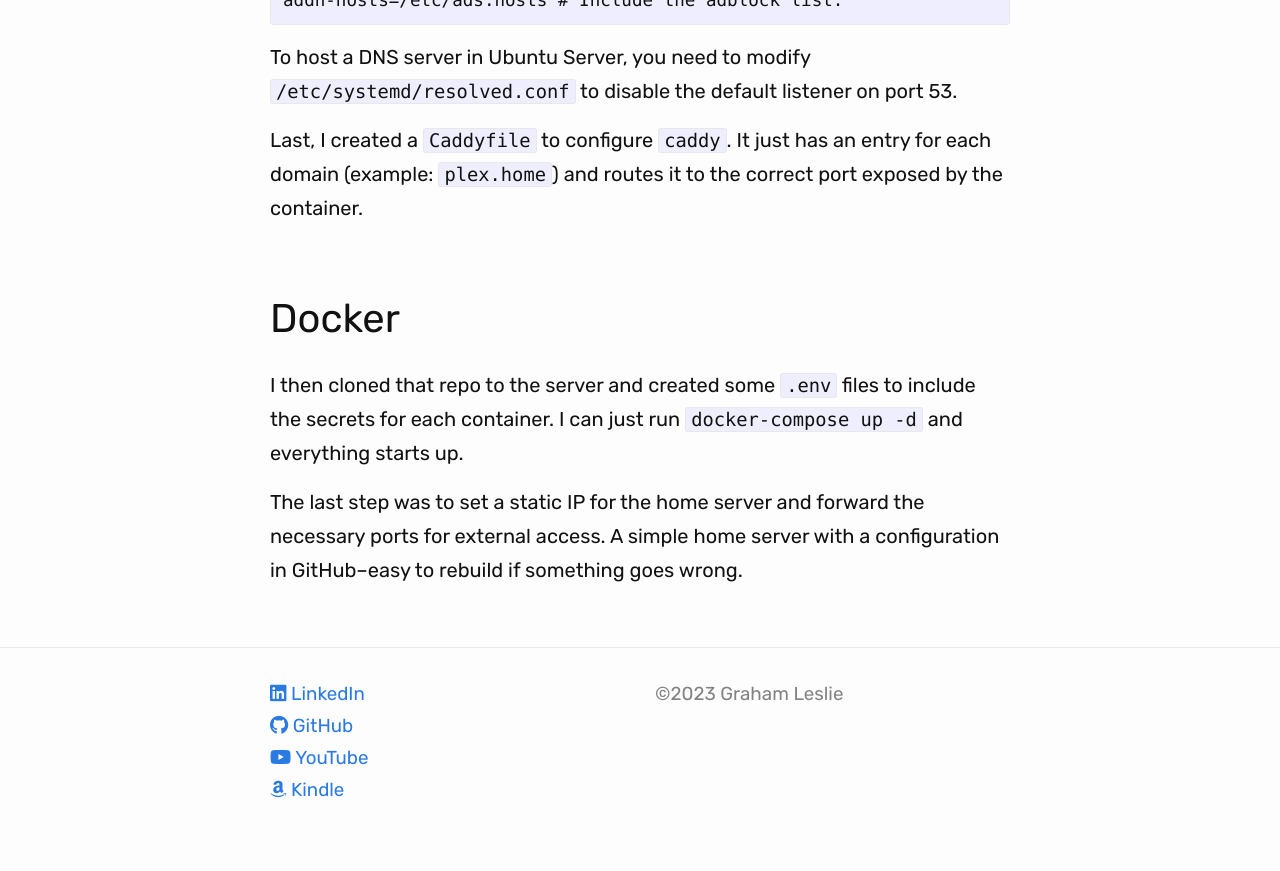
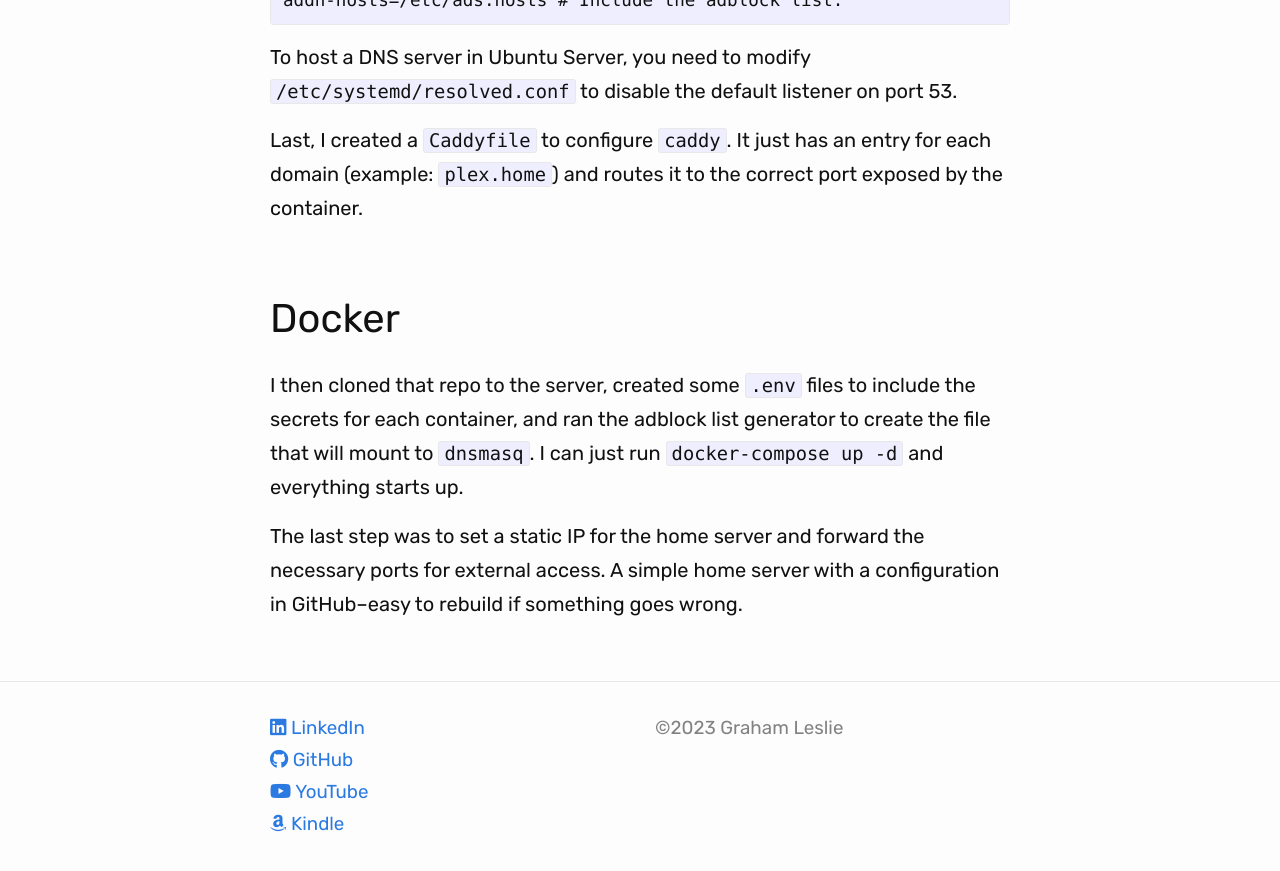
Before and after one commit to grahamleslie/grahamleslie.github.io, a Jekyll site: the page built from _posts/2023-07-09-building-a-simple-home-server.md, in a window 1280 px wide and 900 px high, scrolled down 2650 px. Shown: the top 871 px of the window. Built offline with Jekyll 4.4.1, drawn with Linux system fonts in a browser that asks for light colours; nearby versions of some CDN libraries.

Commit message:
Adds note about adblock list generation

```diff
--- a/_posts/2023-07-09-building-a-simple-home-server.md
+++ b/_posts/2023-07-09-building-a-simple-home-server.md
@@ -52,6 +52,6 @@ Last, I created a `Caddyfile` to configure `caddy`. It just has an entry for eac
 
 ## Docker
 
-I then cloned that repo to the server and created some `.env` files to include the secrets for each container. I can just run `docker-compose up -d` and everything starts up.
+I then cloned that repo to the server, created some `.env` files to include the secrets for each container, and ran the adblock list generator to create the file that will mount to `dnsmasq`. I can just run `docker-compose up -d` and everything starts up.
 
 The last step was to set a static IP for the home server and forward the necessary ports for external access. A simple home server with a configuration in GitHub--easy to rebuild if something goes wrong.
```
